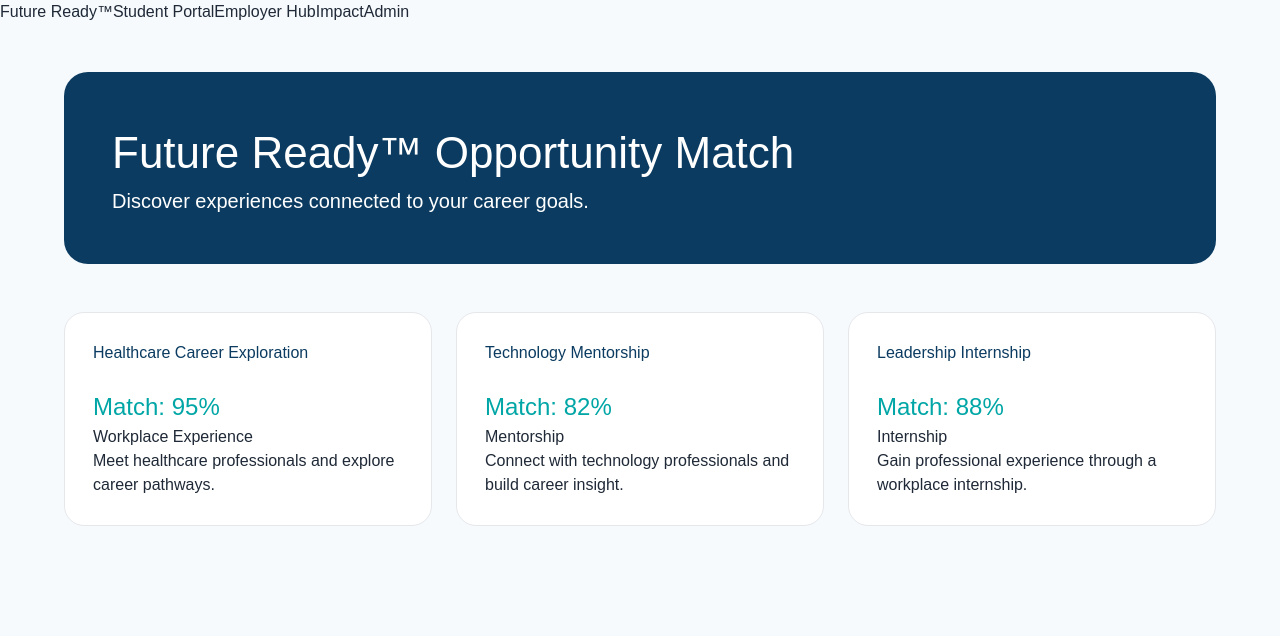
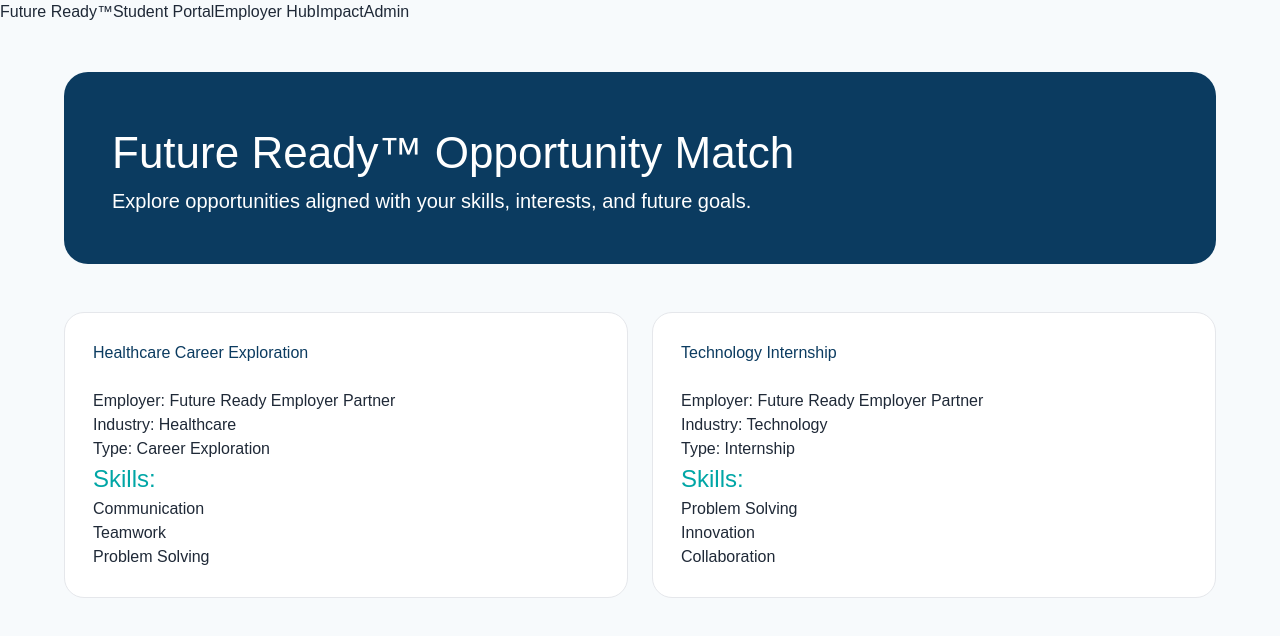
Before and after one commit to Link-Lake-Norman/Build6-, a Next.js app: page /student-portal/opportunity-match in a window 1280 px wide. Shown: the top 636 px of the page. Built offline with nearby package versions, Linux system fonts and the light colour scheme.

Commit message:
Connect opportunity match to shared data

```diff
--- a/app/student-portal/opportunity-match/page.tsx
+++ b/app/student-portal/opportunity-match/page.tsx
@@ -1,28 +1,8 @@
+"use client";
+
+import { opportunities } from "../../../content/opportunities";
+
 export default function OpportunityMatchPage() {
-
-  const opportunities = [
-    {
-      title: "Healthcare Career Exploration",
-      type: "Workplace Experience",
-      match: 95,
-      description:
-        "Meet healthcare professionals and explore career pathways.",
-    },
-    {
-      title: "Technology Mentorship",
-      type: "Mentorship",
-      match: 82,
-      description:
-        "Connect with technology professionals and build career insight.",
-    },
-    {
-      title: "Leadership Internship",
-      type: "Internship",
-      match: 88,
-      description:
-        "Gain professional experience through a workplace internship.",
-    },
-  ];
 
   return (
     <main>
@@ -34,7 +14,8 @@ export default function OpportunityMatchPage() {
         </h1>
 
         <p>
-          Discover experiences connected to your career goals.
+          Explore opportunities aligned with your
+          skills, interests, and future goals.
         </p>
 
       </section>
@@ -46,24 +27,34 @@ export default function OpportunityMatchPage() {
 
           <article
             className="journey-card"
-            key={opportunity.title}
+            key={opportunity.id}
           >
 
             <h2>
               {opportunity.title}
             </h2>
 
-            <h3>
-              Match: {opportunity.match}%
-            </h3>
-
             <p>
-              {opportunity.type}
+              Employer: {opportunity.employer}
             </p>
 
             <p>
-              {opportunity.description}
+              Industry: {opportunity.industry}
             </p>
+
+            <p>
+              Type: {opportunity.type}
+            </p>
+
+            <h3>
+              Skills:
+            </h3>
+
+            {opportunity.skills.map((skill) => (
+              <p key={skill}>
+                {skill}
+              </p>
+            ))}
 
           </article>
 
```
